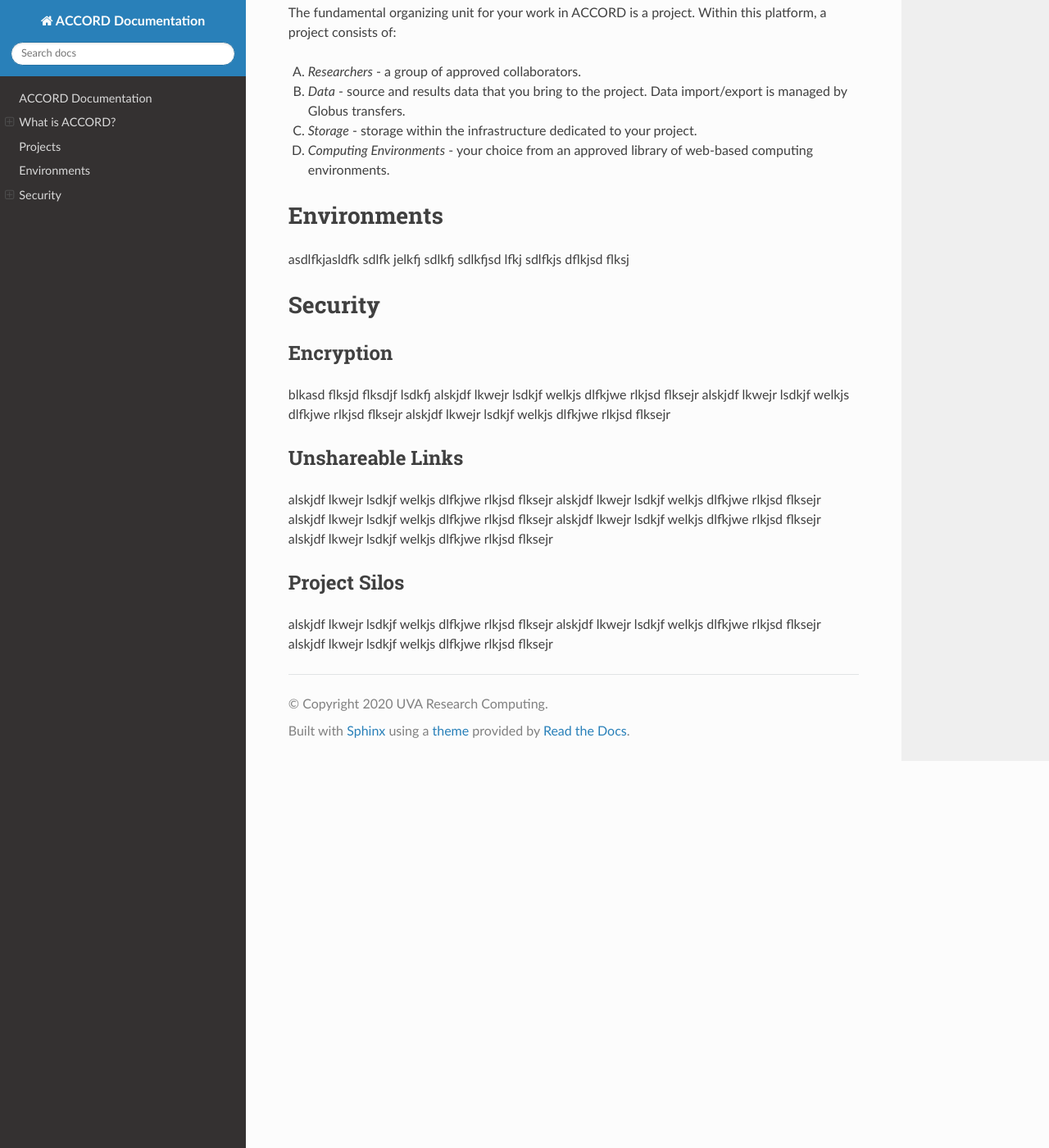
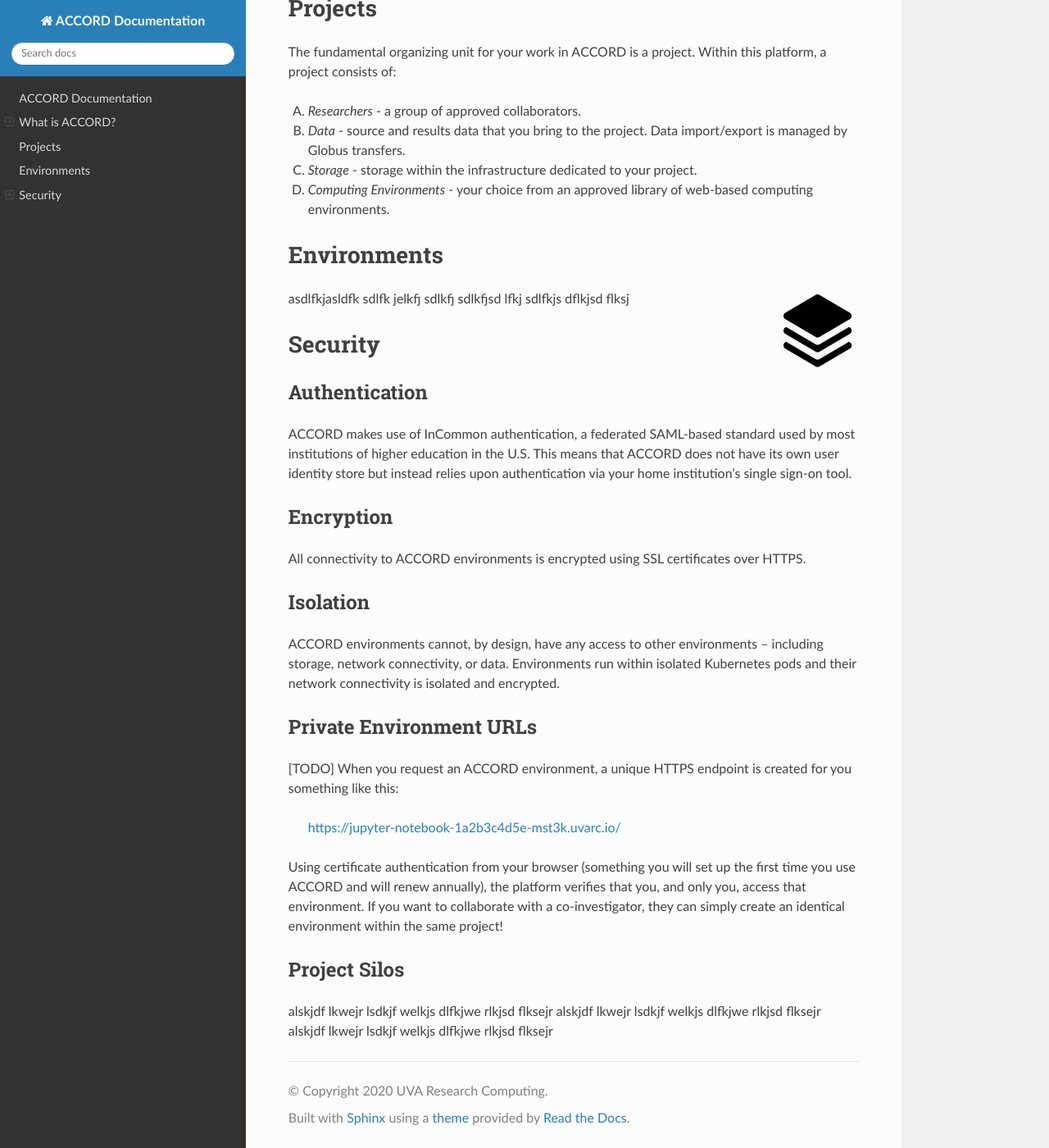
Before and after one commit to uvarc/accord-docs, a Sphinx documentation site: the page built from docs/source/index.rst, in a window 1280 px wide and 1400 px high, scrolled down 1074 px. Shown: the whole window at 82% size. Built offline with Sphinx 7.4.7 and the Read the Docs theme 2.0.0, drawn with Linux system fonts in a browser that asks for light colours; some of the changed text lies outside the part shown.

Commit message:
More readme

```diff
--- a/docs/source/index.rst
+++ b/docs/source/index.rst
@@ -44,20 +44,44 @@ The fundamental organizing unit for your work in ACCORD is a project. Within thi
 Environments
 ============
 
+.. image:: _static/images/stacks-100.png
+   :alt: Environments
+   :align: right
+
 asdlfkjasldfk sdlfk jelkfj sdlkfj sdlkfjsd lfkj sdlfkjs dflkjsd flksj
 
 Security
 ========
 
+Authentication
+--------------
+
+ACCORD makes use of InCommon authentication, a federated SAML-based standard used by most institutions of higher education in the U.S. This means that ACCORD does not have its
+own user identity store but instead relies upon authentication via your home institution's single sign-on tool.
+
 Encryption
 ----------
 
-blkasd flksjd flksdjf lsdkfj alskjdf lkwejr lsdkjf welkjs dlfkjwe rlkjsd flksejr alskjdf lkwejr lsdkjf welkjs dlfkjwe rlkjsd flksejr alskjdf lkwejr lsdkjf welkjs dlfkjwe rlkjsd flksejr
+All connectivity to ACCORD environments is encrypted using SSL certificates over HTTPS.
 
-Unshareable Links
------------------
+Isolation
+---------
 
-alskjdf lkwejr lsdkjf welkjs dlfkjwe rlkjsd flksejr alskjdf lkwejr lsdkjf welkjs dlfkjwe rlkjsd flksejr alskjdf lkwejr lsdkjf welkjs dlfkjwe rlkjsd flksejr alskjdf lkwejr lsdkjf welkjs dlfkjwe rlkjsd flksejr alskjdf lkwejr lsdkjf welkjs dlfkjwe rlkjsd flksejr
+ACCORD environments cannot, by design, have any access to other environments -- including storage, network connectivity, or data. Environments run within isolated Kubernetes pods
+and their network connectivity is isolated and encrypted.
+
+
+Private Environment URLs
+------------------------
+
+[TODO] When you request an ACCORD environment, a unique HTTPS endpoint is created for you something like this:
+
+    https://jupyter-notebook-1a2b3c4d5e-mst3k.uvarc.io/
+
+Using certificate authentication from your browser (something you will set up the first time you use ACCORD and will renew annually), the platform
+verifies that you, and only you, access that environment. If you want to collaborate with a co-investigator, they can simply create an identical
+environment within the same project!
+
 
 Project Silos
 -------------
```
Also changed, not shown: docs/source/_static/images/stacks-100.png (added), 4 other files.
